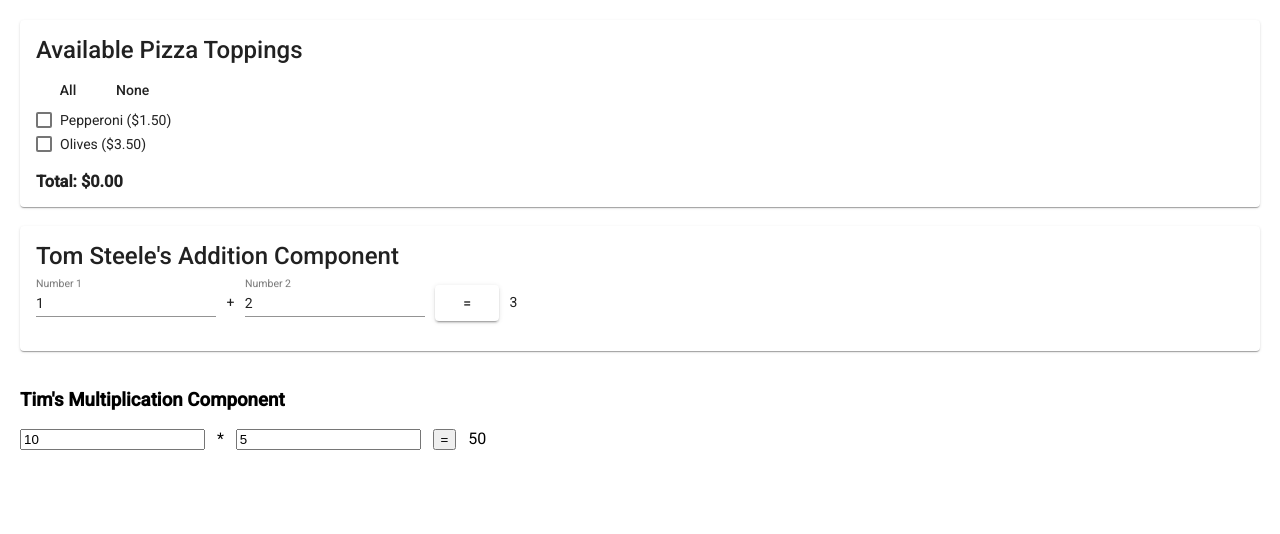
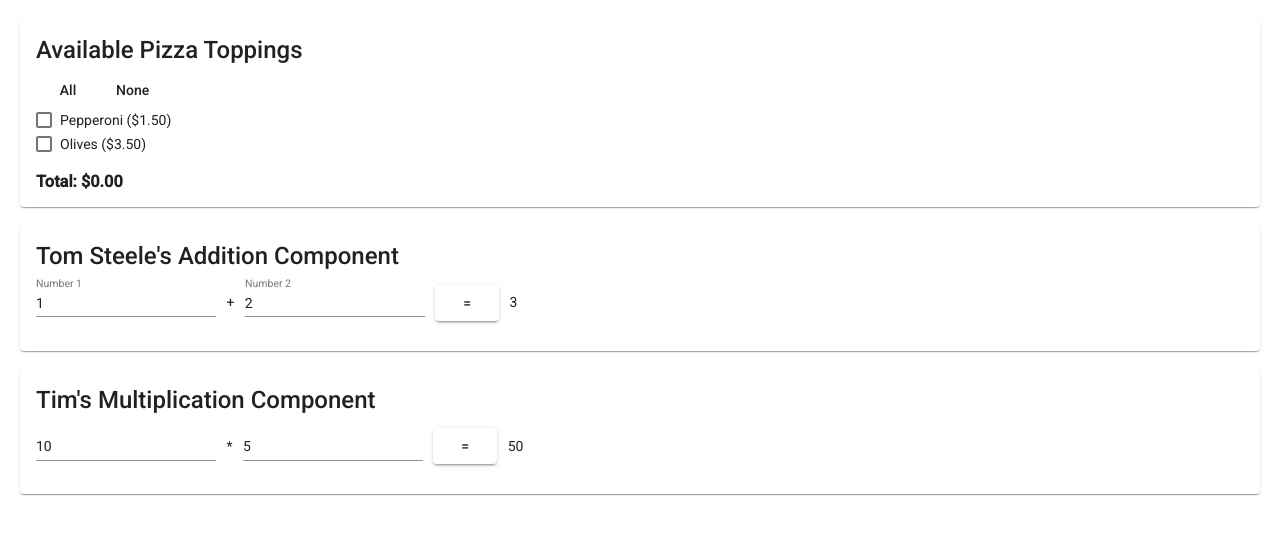
Before and after one commit to 2019-fall-jsf-th/components, an Angular app: page / in a window 1280 px wide. Shown: the top 534 px of the page. Built offline with nearby package versions, Linux system fonts and the light colour scheme.

Commit message:
added card format for my component

```diff
--- a/src/app/tje-multiplication/tje-multiplication.component.html
+++ b/src/app/tje-multiplication/tje-multiplication.component.html
@@ -1,10 +1,33 @@
-<div>
-    <h3>Tim's Multiplication Component</h3>
-    <input type="number" [(ngModel)]='numberOne'>
-    &nbsp; * &nbsp;
-    <input type="number"[(ngModel)]='numberTwo'>
-    &nbsp;
-    <button (click)='multiplyNumbers()'>=</button>
-    &nbsp;
-    {{answer}}
-</div>
+<mat-card>
+    <mat-card-title>
+        Tim's Multiplication Component
+    </mat-card-title>
+    <mat-card-content>
+        <mat-form-field>
+            <input
+                type="number"
+                matInput
+                    placeHolder="Number 1"
+                    [(ngModel)]='numberOne'>
+        </mat-form-field>
+        &nbsp;
+        *
+        &nbsp;
+        <mat-form-field>
+                <input
+                type="number"
+                matInput
+                    placeHolder="Number 2"
+                    [(ngModel)]='numberTwo'>
+        </mat-form-field>
+        &nbsp;
+        <button
+            mat-raised-button
+            (click)='multiplyNumbers()'
+        >
+            =
+        </button>
+        &nbsp;
+        {{answer}}
+    </mat-card-content>
+</mat-card>
```
